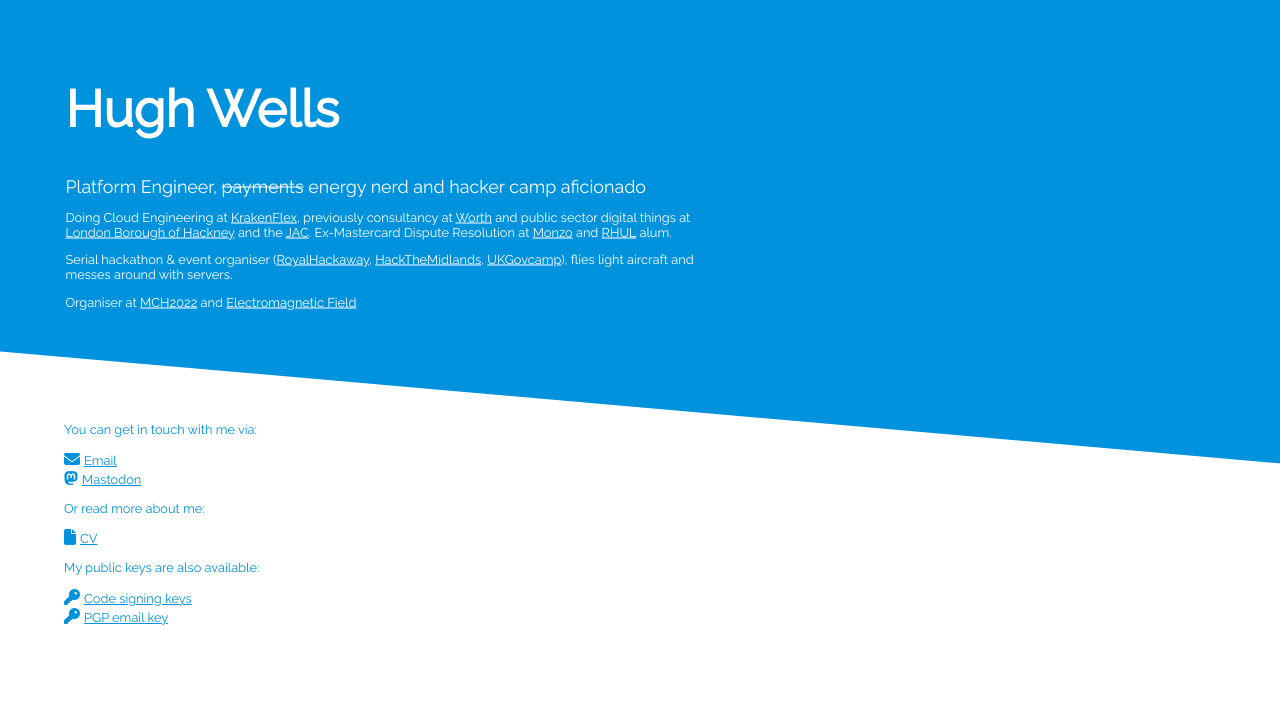
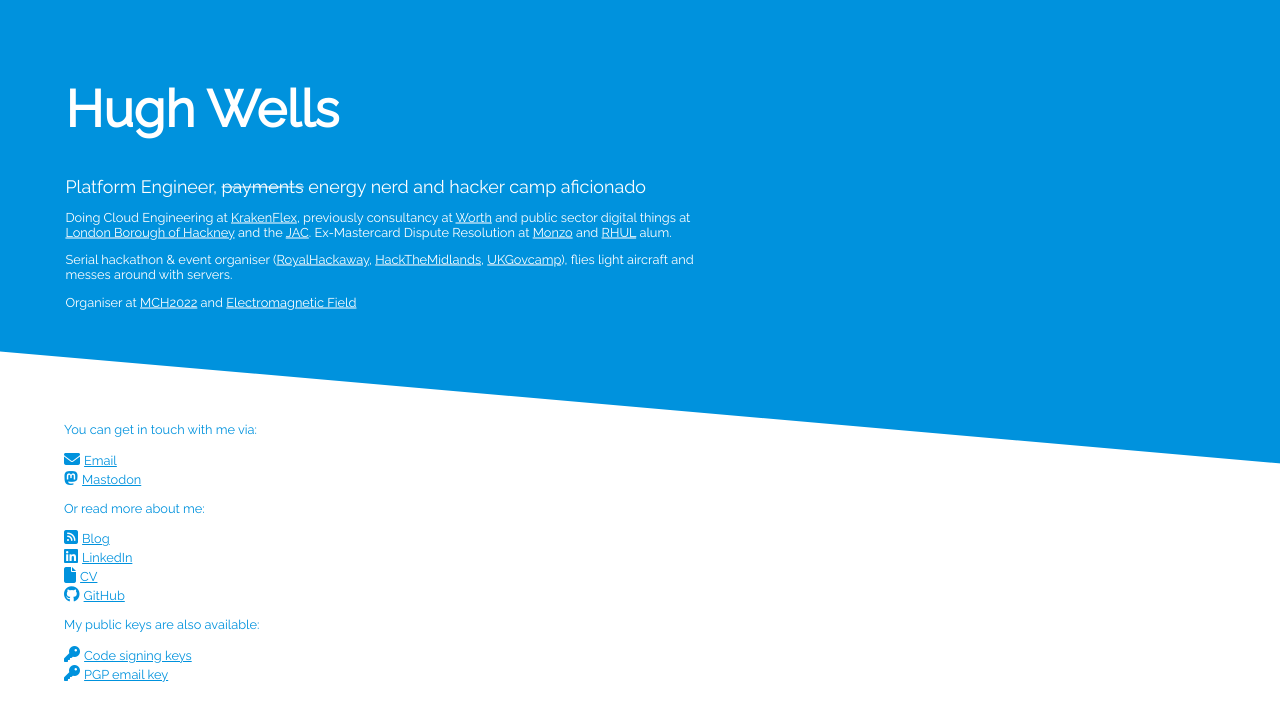
Before and after one commit to crablab/website, a plain HTML site: page index.html in a window 1280 px wide. Shown: the top 720 px of the page. Drawn offline with Linux system fonts and the light colour scheme.

Commit message:
Add new links

```diff
--- a/css/style.css
+++ b/css/style.css
@@ -16,7 +16,7 @@
 body {
   margin: 0px;
   font-family: Raleway, sans-serif;
-  overflow:hidden;
+  overflow-x:hidden;
   position: relative;
 }
 
--- a/index.html
+++ b/index.html
@@ -30,7 +30,10 @@
 
           <p>Or read more about me:</p>
 
+          <li><i class="fas fa-square-rss"></i> <a href="https://blog.crablab.uk/">Blog</a></li>
+          <li><i class="fab fa-linkedin"></i> <a href="https://linkedin.com/in/crablab">LinkedIn</a></li>
           <li><i class="fas fa-file"></i> <a href="cv.pdf">CV</a></li>
+          <li><i class="fab fa-github"></i> <a href=https://github.com/crablab>GitHub</a>
 
           <p>My public keys are also available:</p>
 
```
